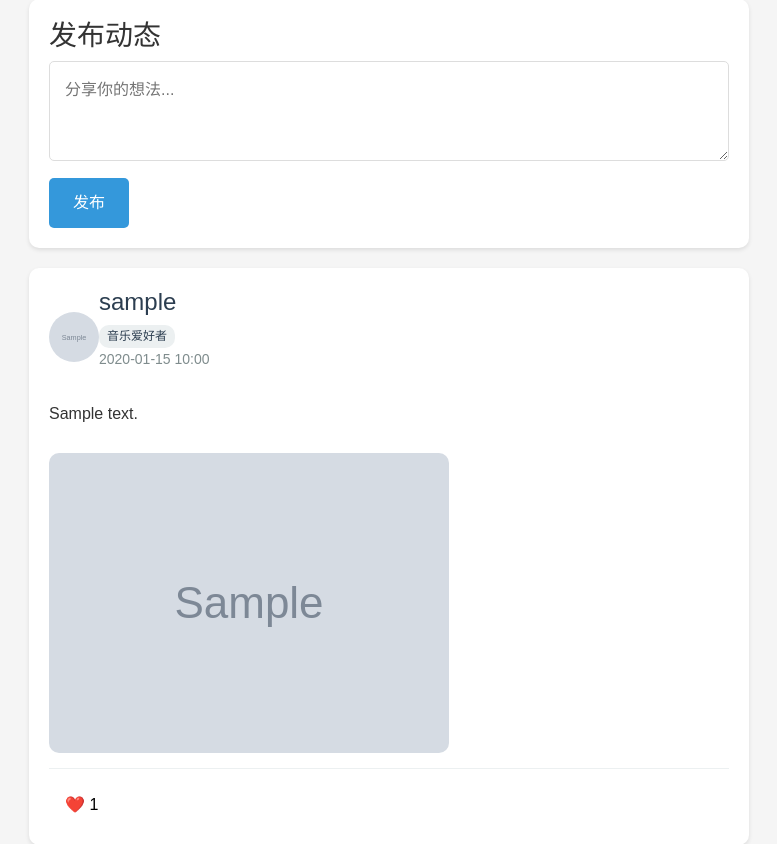
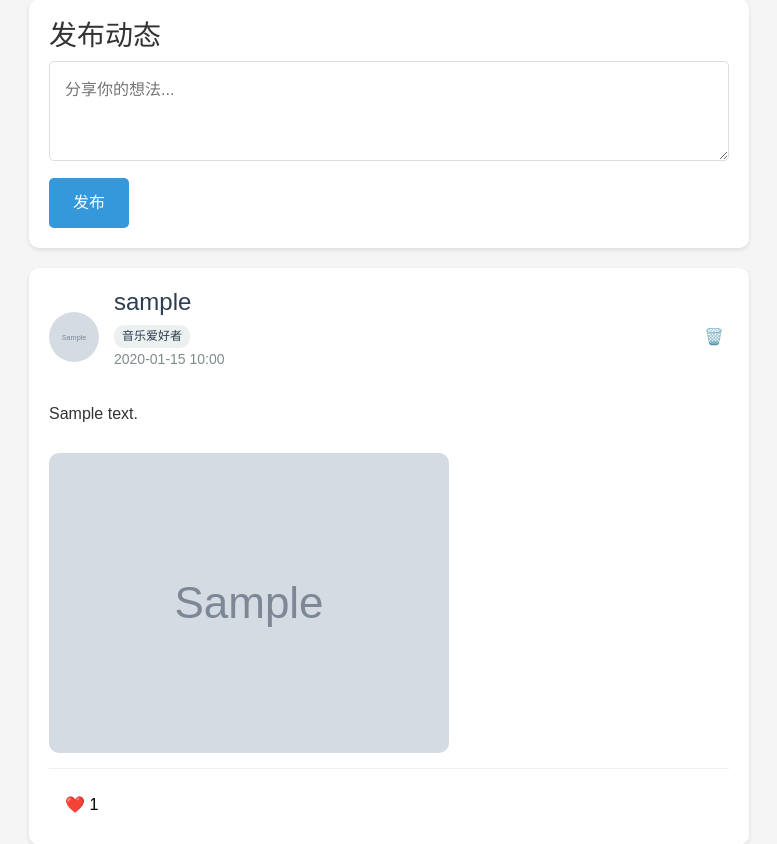
Before and after one commit to yenneroul/SYSU-SE-Project, a Flask app: page / in a window 1280 px wide. Shown: the part 139-983 px from the top of the page, without its empty margins (251-1028 px from the left). Run offline with Flask 3, Linux system fonts and the light colour scheme; a user stored in the database is signed in; tables that the repository leaves empty hold one stand-in row (values such as "Sample post"); grey boxes marked "Sample" are stand-in pictures.

Commit message:
用户可以自己删除自己的动态

```diff
--- a/static/css/style.css
+++ b/static/css/style.css
@@ -201,7 +201,42 @@ body {
 .post-header {
     display: flex;
     align-items: center;
+    justify-content: space-between;
     margin-bottom: 15px;
+}
+
+.post-info {
+    flex: 1;
+    margin-left: 15px;
+}
+
+.post-options {
+    display: flex;
+    align-items: center;
+}
+
+.delete-btn {
+    background: transparent;
+    border: none;
+    font-size: 16px;
+    color: #e74c3c;
+    cursor: pointer;
+    padding: 5px;
+    border-radius: 50%;
+    transition: all 0.3s ease;
+}
+
+.delete-btn:hover {
+    background: rgba(231, 76, 60, 0.1);
+    transform: scale(1.1);
+}
+
+.delete-btn:active {
+    transform: scale(0.95);
+}
+
+.post-header .avatar-medium {
+    margin-right: 0;
 }
 
 .avatar {
--- a/static/js/main.js
+++ b/static/js/main.js
@@ -51,9 +51,53 @@ document.addEventListener('DOMContentLoaded', function() {
                         this.textContent = '关注';
                         this.style.background = '#3498db';
                     }
+                }            } catch (error) {
+                console.error('关注操作失败:', error);
+            }
+        });
+    });
+
+    // 删除动态功能
+    const deleteButtons = document.querySelectorAll('.delete-btn');
+    deleteButtons.forEach(button => {
+        button.addEventListener('click', async function() {
+            const postId = this.dataset.postId;
+
+            // 确认删除
+            if (!confirm('确定要删除这条动态吗？删除后无法恢复。')) {
+                return;
+            }
+
+            try {
+                const response = await fetch(`/post/delete/${postId}`, {
+                    method: 'POST',
+                    headers: {
+                        'Content-Type': 'application/json',
+                    }
+                });
+
+                if (response.ok) {
+                    const data = await response.json();
+                    if (data.success) {
+                        // 找到并移除动态卡片
+                        const postCard = this.closest('.post-card');
+                        postCard.style.opacity = '0.5';
+                        postCard.style.transform = 'scale(0.95)';
+
+                        setTimeout(() => {
+                            postCard.remove();
+                            showMessage('动态已删除', 'success');
+                        }, 300);
+                    } else {
+                        showMessage(data.message || '删除失败', 'error');
+                    }
+                } else {
+                    const data = await response.json();
+                    showMessage(data.error || '删除失败', 'error');
                 }
             } catch (error) {
-                console.error('关注操作失败:', error);
+                console.error('删除动态失败:', error);
+                showMessage('删除失败，请重试', 'error');
             }
         });
     });
--- a/templates/index.html
+++ b/templates/index.html
@@ -14,8 +14,8 @@
     <!-- 动态列表 -->
     <div class="posts-container">
         {% if posts %}
-            {% for post in posts %}
-            <div class="post-card">                <div class="post-header">
+            {% for post in posts %}            <div class="post-card">
+                <div class="post-header">
                     <img src="{{ post.author.avatar_url or '/static/default-avatar.svg' }}"
                          alt="头像" class="avatar-medium">
                     <div class="post-info">
@@ -29,6 +29,13 @@
                         </span>
                         <p class="post-time">{{ post.created_at.strftime('%Y-%m-%d %H:%M') }}</p>
                     </div>
+                    {% if post.author.id == current_user.id or current_user.is_admin() %}
+                    <div class="post-options">
+                        <button class="delete-btn" data-post-id="{{ post.id }}" title="删除动态">
+                            🗑️
+                        </button>
+                    </div>
+                    {% endif %}
                 </div>
 
                 <div class="post-content">
```
Also changed, not shown: routes/post.py (+19 -0 lines), templates/profile.html (+10 -2 lines).
